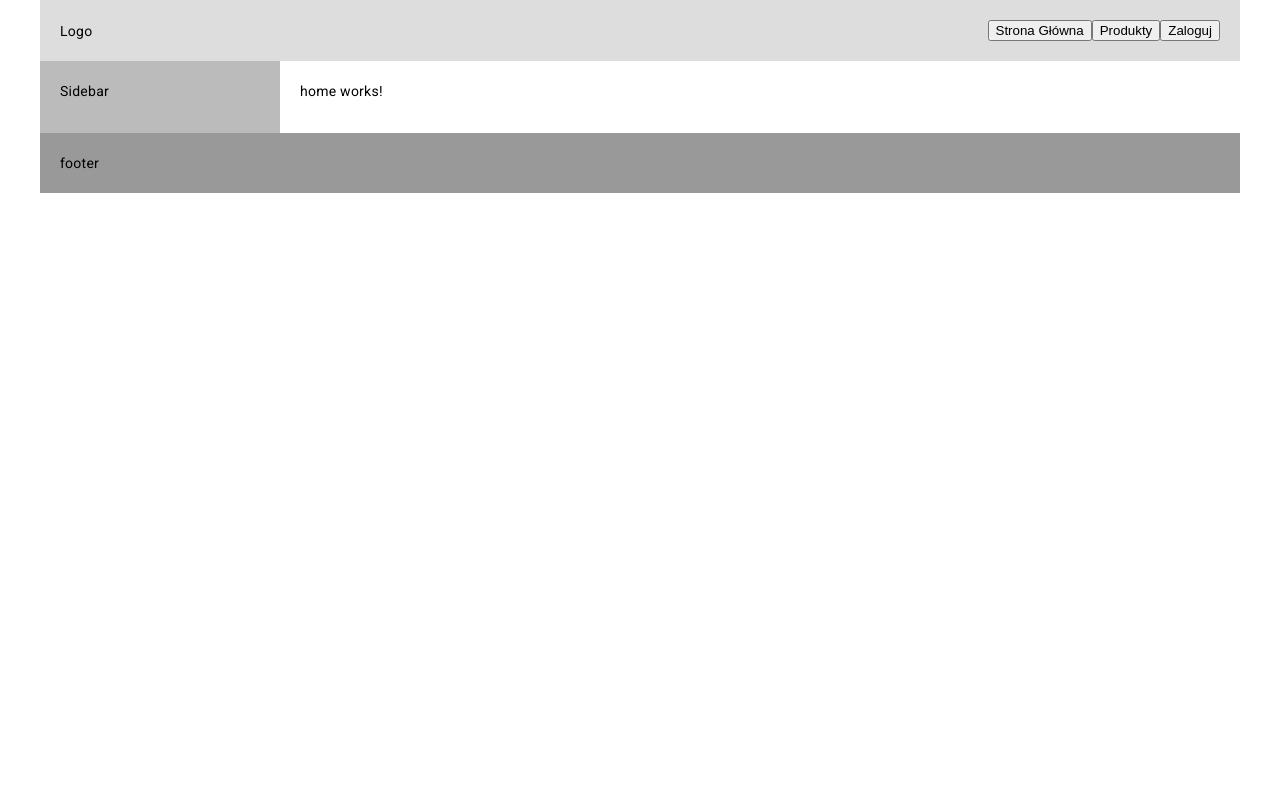
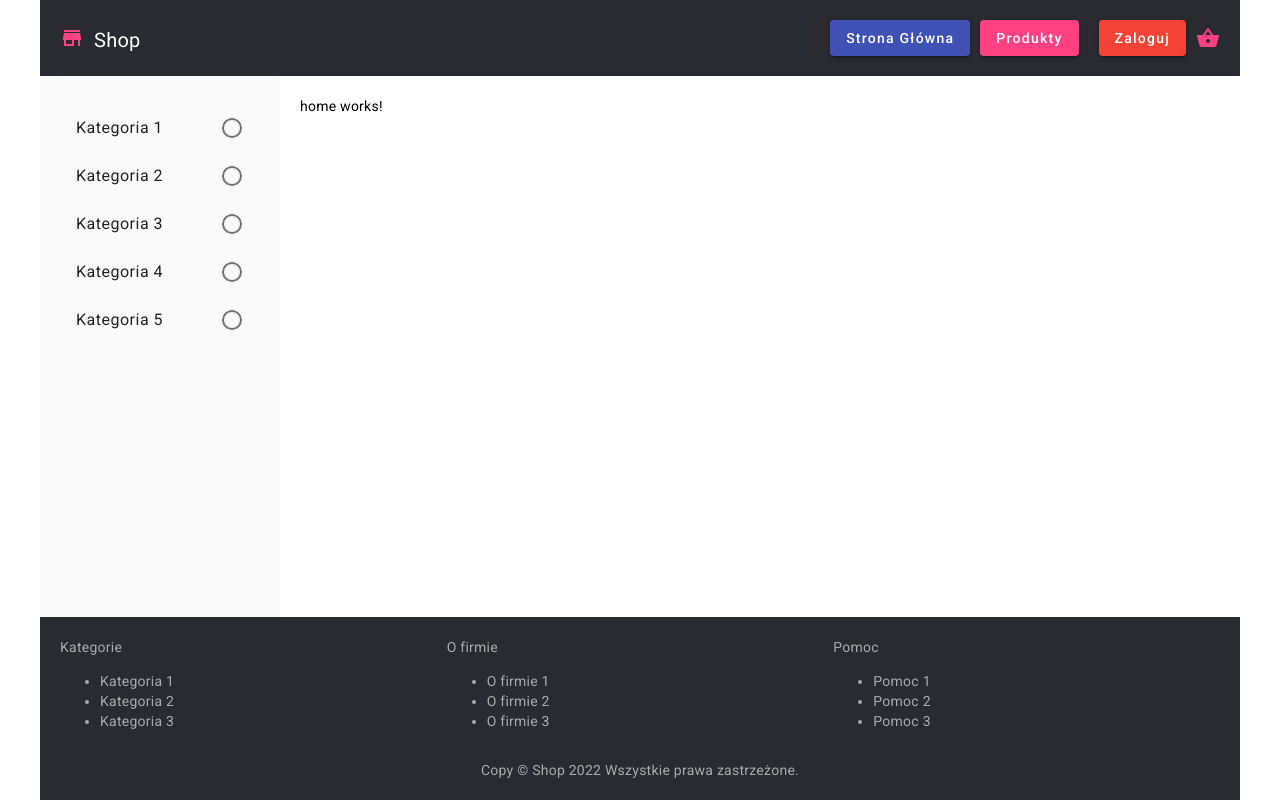
Before and after one commit to adus0205/onlineShopFrontend, an Angular app: page / in a window 1280 px wide. Built offline with nearby package versions, Linux system fonts and the light colour scheme.

Commit message:
Angular material

```diff
--- a/src/app/layouts/default/default.component.html
+++ b/src/app/layouts/default/default.component.html
@@ -1,5 +1,5 @@
 <app-header fxLayout="column"></app-header>
-<div fxLayout="row">
+<div fxLayout="row" fxFlex>
     <div fxFlex="20">
         <app-sidebar fxFlex></app-sidebar>
     </div>
--- a/src/app/shared/components/footer/footer.component.html
+++ b/src/app/shared/components/footer/footer.component.html
@@ -1 +1,29 @@
-<footer>footer</footer>
+<div flexLayout="row" class="footerManu">
+    <div fxFlex>
+        <div>Kategorie</div>
+        <ul>
+            <li>Kategoria 1</li>
+            <li>Kategoria 2</li>
+            <li>Kategoria 3</li>
+        </ul>
+    </div>
+    <div fxFlex>
+        <div>O firmie</div>
+        <ul>
+            <li>O firmie 1</li>
+            <li>O firmie 2</li>
+            <li>O firmie 3</li>
+        </ul>
+    </div>
+    <div fxFlex>
+        <div>Pomoc</div>
+        <ul>
+            <li>Pomoc 1</li>
+            <li>Pomoc 2</li>
+            <li>Pomoc 3</li>
+        </ul>
+    </div>
+</div>
+<div flexLayout="column" class="footerCopy">
+Copy &copy; Shop 2022 Wszystkie prawa zastrzeżone.
+</div>
--- a/src/app/shared/components/footer/footer.component.scss
+++ b/src/app/shared/components/footer/footer.component.scss
@@ -1,4 +1,12 @@
+@import'../../../../variables.scss';
 :host{
-    background: #999;
+    background: $darkgray;
     padding: 20px;
+    color: #aaa;
 }
+.footerCopy {
+    text-align: center;
+}
+.footerManu{
+    margin-bottom: 15px;
+}
--- a/src/app/shared/components/header/header.component.html
+++ b/src/app/shared/components/header/header.component.html
@@ -1,11 +1,13 @@
-
 <header fxLayoutAlign="start center">
-    <div fxFlex>
-        Logo
+    <div fxFlex fxLayoutAlign="start end" fxLayoutGap="10">
+        <mat-icon color="accent" class="logoIcon">store</mat-icon>
+        <span class="logo">{{title}}</span>
     </div>
-    <div>
-        <button routerLink="">Strona Główna</button>
-        <button routerLink="/products">Produkty</button>
-        <button routerLink="/login">Zaloguj</button>
+    <div fxLayoutGap="10" fxLayoutAlign="start center">
+        <button mat-raised-button color="primary" routerLink="">Strona Główna</button>
+        <button mat-raised-button color="accent" routerLink="/products">Produkty</button>
+        <span></span>
+        <button mat-raised-button color="warn" routerLink="/login">Zaloguj</button>
+        <mat-icon color="accent" class="shpoppingBasket">shopping_basket</mat-icon>
     </div>
 </header>
--- a/src/app/shared/components/header/header.component.scss
+++ b/src/app/shared/components/header/header.component.scss
@@ -1,4 +1,13 @@
+@import'../../../../variables.scss';
 :host{
-    background: #ddd;
+    background: $darkgray;
+    ;
     padding: 20px;
 }
+.logo{
+    font-size: 20px;
+    color: white;
+}
+.logoIcon .shoppingBasket{
+    font-size: 30px;
+}
--- a/src/app/shared/components/header/header.component.ts
+++ b/src/app/shared/components/header/header.component.ts
@@ -1,10 +1,17 @@
-import { Component } from '@angular/core';
+import { Component, OnInit } from '@angular/core';
 
 @Component({
   selector: 'app-header',
   templateUrl: './header.component.html',
   styleUrls: ['./header.component.scss']
 })
-export class HeaderComponent {
+export class HeaderComponent implements OnInit {
+
+  title = "Shop";
+
+  constructor(){}
+
+  ngOnInit(): void{
+  }
 
 }
--- a/src/app/shared/components/sidebar/sidebar.component.html
+++ b/src/app/shared/components/sidebar/sidebar.component.html
@@ -1,3 +1,5 @@
-<div>
-    Sidebar
-</div>
+<mat-selection-list [multiple]="false">
+    <mat-list-option *ngFor="let category of categories">
+      {{category}}
+    </mat-list-option>
+  </mat-selection-list>
--- a/src/app/shared/components/sidebar/sidebar.component.scss
+++ b/src/app/shared/components/sidebar/sidebar.component.scss
@@ -1,4 +1,5 @@
+@import'../../../../variables.scss';
 :host{
-    background: #bbb;
+    background: $lightgray;
     padding: 20px;
 }
--- a/src/app/shared/components/sidebar/sidebar.component.ts
+++ b/src/app/shared/components/sidebar/sidebar.component.ts
@@ -1,10 +1,18 @@
-import { Component } from '@angular/core';
+import { Component, OnInit } from '@angular/core';
 
 @Component({
   selector: 'app-sidebar',
   templateUrl: './sidebar.component.html',
   styleUrls: ['./sidebar.component.scss']
 })
-export class SidebarComponent {
+export class SidebarComponent implements OnInit {
+
+  categories = ['Kategoria 1','Kategoria 2','Kategoria 3','Kategoria 4','Kategoria 5']
+
+  constructor() {}
+
+  ngOnInit(): void{
+
+  }
 
 }
--- /dev/null
+++ b/src/variables.scss
@@ -0,0 +1,5 @@
+$darkgray: #292b31;
+$primary: #3f51b5;
+$accent: #ff4081;
+$warn: #f44336;
+$lightgray: #fafafa;
```
Also changed, not shown: src/app/shared/material.module.ts (added, +21 -0 lines), src/app/shared/shared.module.ts (+3 -4 lines).
